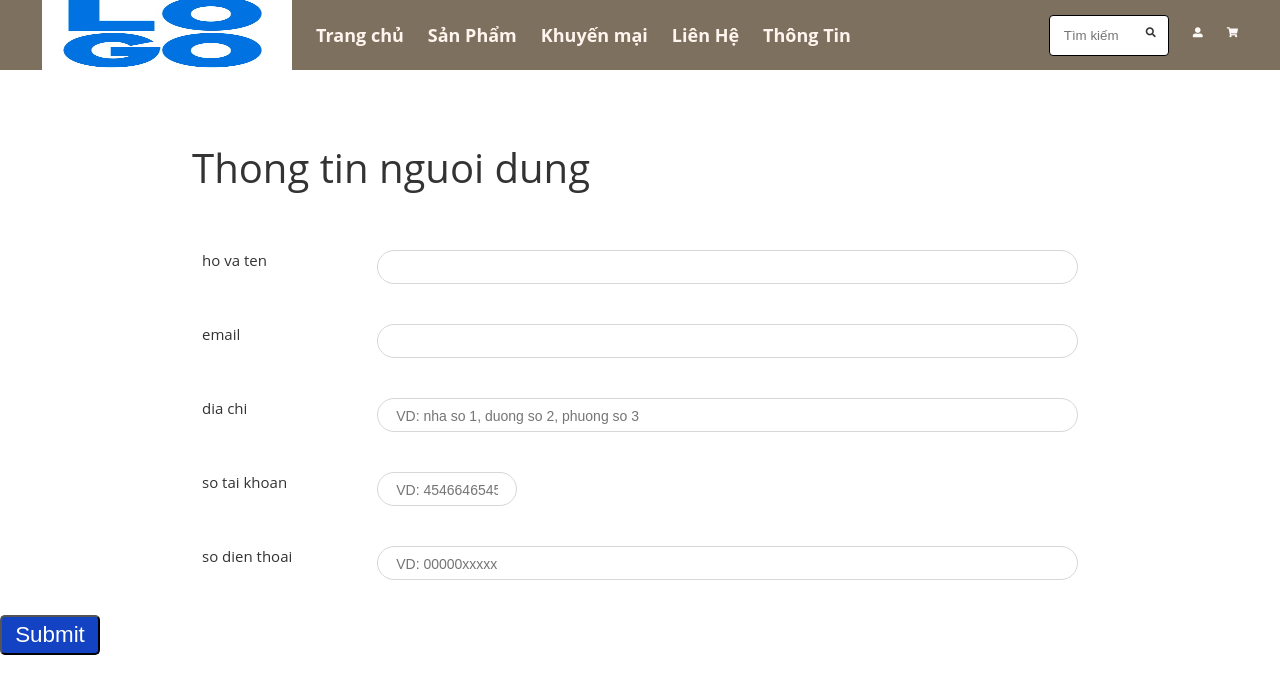
After one commit to pacsikiet123/Web, a PHP site: page /update_information.php in a window 1280 px wide. The commit adds this page. Shown: the top 694 px of the page. Run offline with PHP 8.4, Linux system fonts and the light colour scheme; data that the repository does not hold is empty.

Commit message:
git push

```diff
--- a/HTML/Register.php
+++ b/HTML/Register.php
@@ -106,7 +106,7 @@
         $pass_cryp = md5($password);
         $sql = "INSERT INTO user(fullname,email,password) VALUES ('$fullname','$email', '$pass_cryp')";
         if ($conn->query($sql) === TRUE) {
-          header('Location: index.php');
+          header('Location: Login.php');
         }
         $query = mysqli_query($conn, $sql);
       ?>
--- a/HTML/index.php
+++ b/HTML/index.php
@@ -1,3 +1,4 @@
+
 <!DOCTYPE html>
 <html>
     <head>
@@ -25,7 +26,7 @@
                     <ul class="auth">
                         <li id ='register_label' class="auth-item"><a href="./Register.php">Đăng ký</a></li>
                         <li id = 'login_label' class="auth-item"><a href="./Login.php">Đăng nhập</a></li>
-                        <li id = 'username' class="auth-item hidden"></li>
+                       <a href="./information.php"><li id = 'username' class="auth-item hidden"></li></a>
                         <li id = 'logout' class="auth-item hidden"><a href="index.php?logout=true">Đăng xuất</a></li>
                     </ul>
                 </li>
--- /dev/null
+++ b/HTML/style1.css
@@ -0,0 +1,61 @@
+/*user*/
+.information{
+    width: 70%;
+    display: block;
+    margin-left: auto;
+    margin-right: auto;
+}
+.information{
+    margin-top: 70px;
+}
+.information-top{
+    font-size: 40px;
+    padding-bottom: 35px;
+}
+.information-down-information{
+    display: flex;
+}
+.information-down-information{
+    padding: 20px 10px;
+}
+.information-down-information p{
+    font-size: 15px;
+}
+
+.information-down-information p{
+    width: 20%;
+}
+.information-down-information .information-area{
+    width: 80%;
+}
+
+.information-area{
+    font-size: 14px;
+    background: #fff;
+    font-weight: 400;
+    border: 1px solid #d7d7d7;
+    padding: 7px 18px 5px 18px;
+    height: 34px;
+    -webkit-border-radius: 20px;
+}
+.information-update{
+    float: right;
+    font-size: 16px;
+    color: black;
+}
+.information-update{
+    background: #8a774d none repeat scroll 0 0;
+    border: medium none;
+    text-shadow: none;
+    font-size: 16px;
+    margin-bottom: 15px;
+    margin-top: 10px;
+    height: 35px;
+    padding: 0 25px;
+    line-height: 35px;
+    color: #fff;
+    -webkit-border-radius: 20px;
+}
+.information-update li{
+    color: seashell!important;
+}
--- /dev/null
+++ b/HTML/update_information.php
@@ -0,0 +1,79 @@
+<?php
+    include 'connect_database.php'
+?>
+<!DOCTYPE html>
+<html>
+    <head>
+        <title>Shop ThinhVo</title>
+        <meta charset="utf-8">
+        <link rel="stylesheet" href="./Font/fontawesome-free-5.15.4-web/fontawesome-free-5.15.4-web/css/all.min.css">
+        <link rel="stylesheet" href="./style.css">
+        <link rel="stylesheet" href="./config.css">
+        <link rel="stylesheet" href="./style1.css">
+    </head>
+    <body>
+        <header>
+            <div class="Logo">
+                <img src="./Logo/logo.jpg" style="height: 86px; width: 250px;">
+            </div>
+            <div class ="Menu">
+                <li><a href="./index.php">Trang chủ</a></li>
+                <li><a href="./category.php">Sản Phẩm</a></li>
+                <li><a href="">Khuyến mại</a></li>
+                <li><a href="">Liên Hệ</a></li>
+                <li><a href="">Thông Tin</a></li>
+            </div>
+            <div class="Other">
+                <li><input placeholder="Tìm kiếm" type="text"><i class="fas fa-search"></i></li>
+                <li class="icon-user"><a class="fas fa-user-alt"></a>
+                    <ul class="auth">
+                        <li id ='register_label' class="auth-item"><a href="./Register.php">Đăng ký</a></li>
+                        <li id = 'login_label' class="auth-item"><a href="./Login.php">Đăng nhập</a></li>
+                       <a href="./user.php"><li id ='username' class="auth-item hidden"></li></a>
+                        <li id = 'logout' class="auth-item hidden"><a href="index.php?logout=true">Đăng xuất</a></li>
+                    </ul>
+                </li>
+                <li><a class="fas fa-shopping-cart"></a></li>
+            </div>
+        </header>
+        <div class="information">
+            <div class="information-top">
+                <p>Thong tin nguoi dung</p>
+            </div>
+            <?php
+                if(isset($_COOKIE['name'])){
+                    $emailTmp = explode('@',$_COOKIE['name'])[0].'@gmail.com';
+                    $sql="SELECT * FROM `user` WHERE `email` LIKE '$emailTmp'";
+                    $user = mysqli_query($connect_sql, $sql);
+                    $userFullname = mysqli_fetch_array($user)['fullname'];
+                    $user = mysqli_query($connect_sql, $sql);
+                    $userEmail = mysqli_fetch_array($user)['email'];
+                }
+            ?>
+            <form class="information-down" method='POST'>
+                <div class="information-down-information">
+                    <p>ho va ten</p>
+                    <p class="information-area"><?=$userFullname?></p>
+                </div>
+                <div class="information-down-information">
+                    <p>email</p>
+                    <p class="information-area"><?=$userEmail?></p>
+                </div>
+                <div class="information-down-information">
+                    <p>dia chi</p>
+                    <input id="address" name="address" type="text" placeholder="VD: nha so 1, duong so 2, phuong so 3" class="information-area"><?=$userEmail?></input>
+                </div>
+                <div class="information-down-information">
+                    <p>so tai khoan</p>
+                    <p><input id="reddit" name="reddit" type="text" placeholder="VD: 45466465456" class="information-area" value="<?=$userFullname?>"><?=$userEmail?></p>
+                </div>
+                <div class="information-down-information">
+                    <p>so dien thoai</p>
+                    <input id="phone" name="phone" type="text" placeholder="VD: 00000xxxxx" class="information-area">
+                </div>
+            </div>
+            <button style="margin-top:15px" type="submit" value="Submit" class="submit-comment">Submit</button>
+
+        </div>
+    </body>
+</html>
```
Also changed, not shown: HTML/article.php (+7 -1 lines), HTML/htacess.php (added, +15 -0 lines), HTML/information.php (added, +100 -0 lines), HTML/product.php (+13 -19 lines), HTML/test.php (deleted, +0 -13 lines), HTML/style.css (line endings or trailing spaces).
